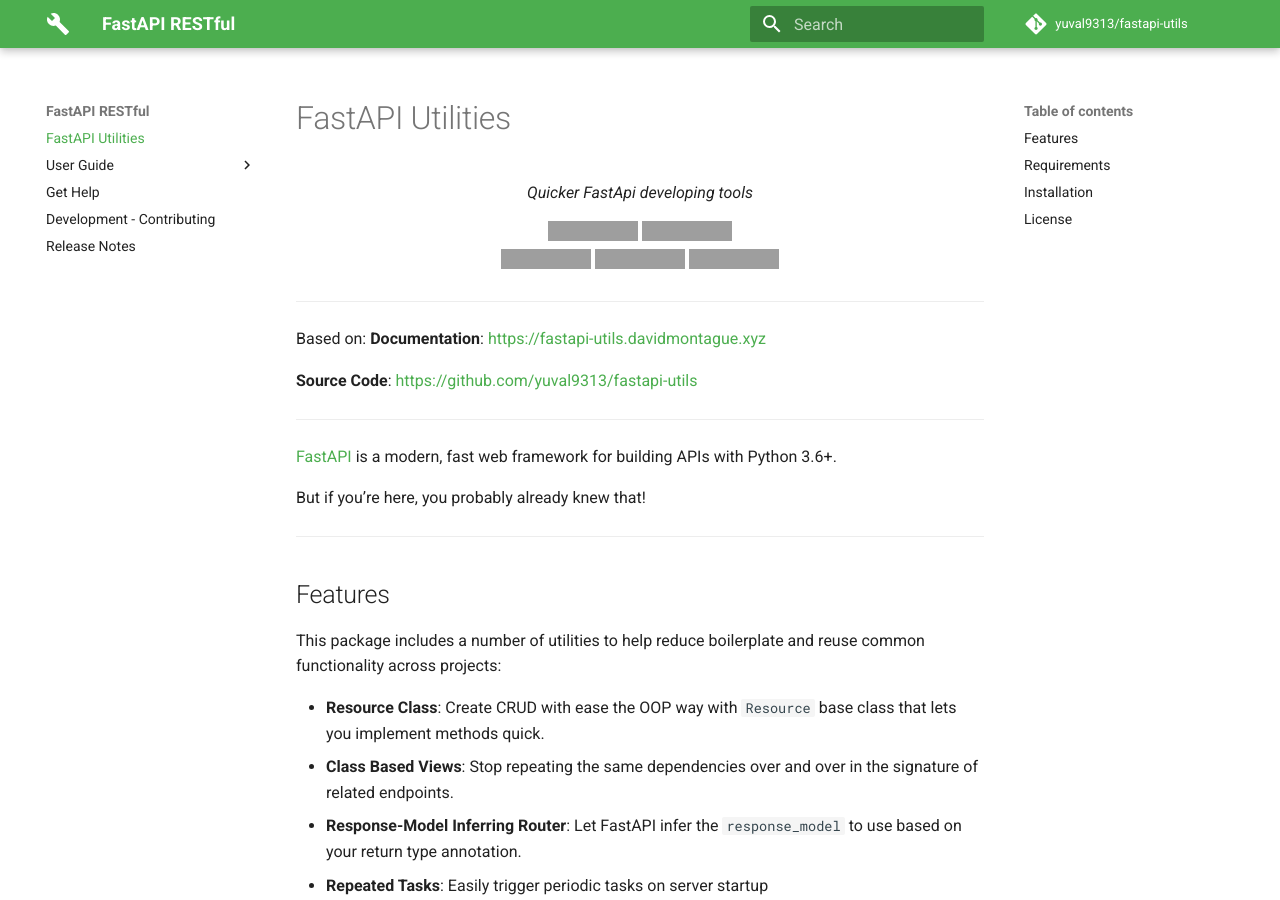
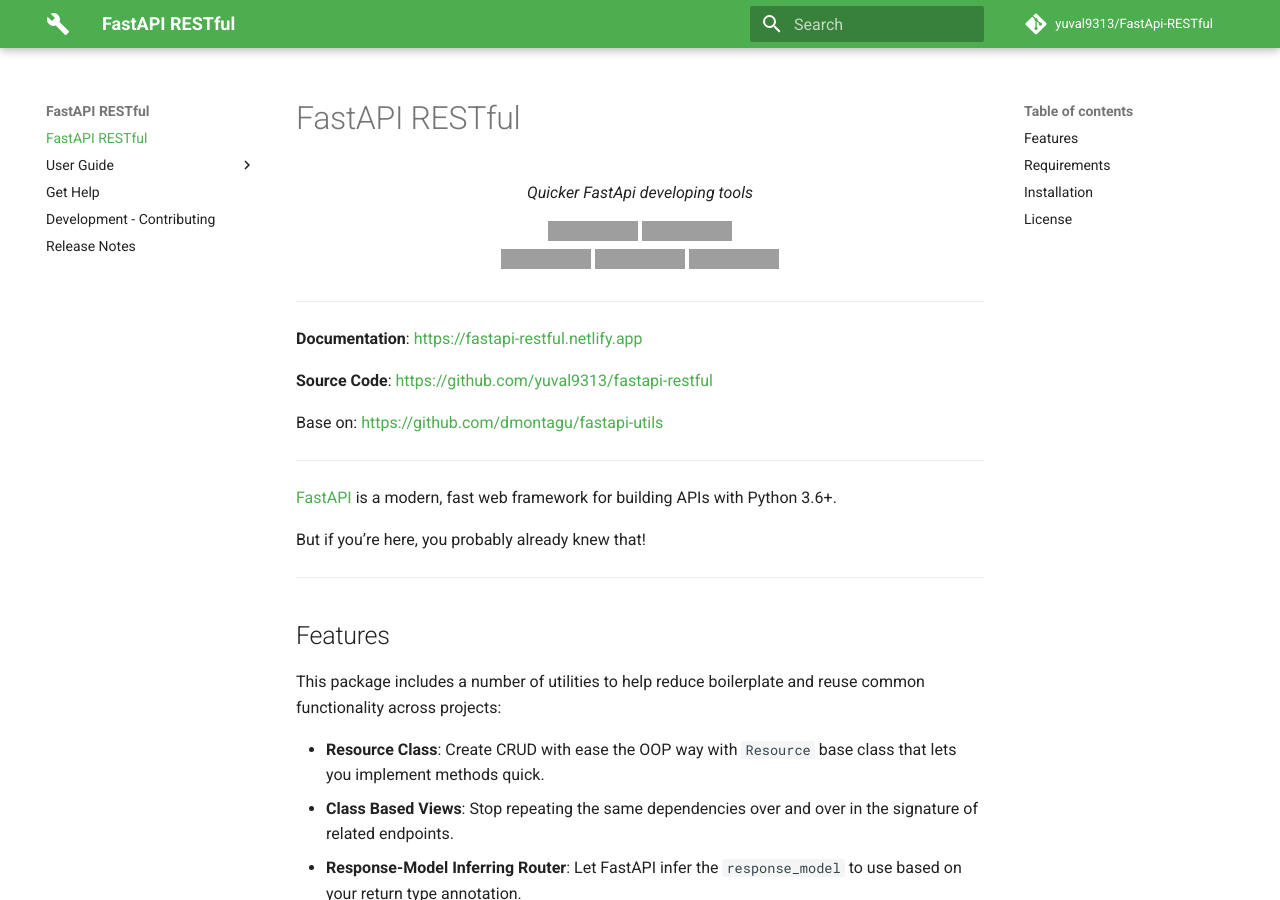
Before and after one commit to dmontagu/fastapi-utils, an MkDocs documentation site: the page built from docs/index.md, in a window 1280 px wide and 900 px high, cut to the strip 0-900 px from the top of the window. Built offline with MkDocs 1.6.1 and Material for MkDocs 9.7.7, drawn with Linux system fonts in a browser that asks for light colours; comment, search, counter and statistics services are not loaded; grey boxes are pictures that could not be loaded.

Commit message:
Update Docs

```diff
--- a/docs/index.md
+++ b/docs/index.md
@@ -2,26 +2,27 @@
     <em>Quicker FastApi developing tools</em>
 </p>
 <p align="center">
-<img src="https://img.shields.io/github/last-commit/yuval9313/fastapi-utils.svg">
-<a href="https://github.com/yuval9313/fastapi-utils" target="_blank">
-</a>
+<img src="https://img.shields.io/github/last-commit/yuval9313/fastapi-restful.svg">
 <a href="https://fastapi-restful.netlify.app">
     <img src="https://img.shields.io/netlify/28b2a077-65b1-4d6c-9dba-13aaf6059877" alt="Netlify status">
 </a>
 <br />
 <a href="https://pypi.org/project/FastApi-RESTful" target="_blank">
-    <img src="https://badge.fury.io/py/fastapi-RESTful.svg" alt="Package version">
+    <img src="https://badge.fury.io/py/fastapi-restful.svg" alt="Package version">
 </a>
-    <img src="https://img.shields.io/pypi/pyversions/FastApi-RESTful.svg">
-    <img src="https://img.shields.io/github/license/yuval9313/fastapi-utils.svg">
+<a href="https://github.com/yuval9313/fastapi-restful" target="_blank">
+    <img src="https://img.shields.io/pypi/pyversions/FastApi-RESTful.svg" alt="Python versions">
+    <img src="https://img.shields.io/github/license/yuval9313/fastapi-utils.svg" alt="License">
+</a>
 </p>
 
 ---
 
-Based on:
-**Documentation**: <a href="https://fastapi-restful.netlify.app" target="_blank">https://fastapi-utils.davidmontague.xyz</a>
+**Documentation**: <a href="https://fastapi-restful.netlify.app" target="_blank">https://fastapi-restful.netlify.app</a>
 
-**Source Code**: <a href="https://github.com/yuval9313/fastapi-utils" target="_blank">https://github.com/yuval9313/fastapi-utils</a>
+**Source Code**: <a href="https://github.com/yuval9313/fastapi-restful" target="_blank">https://github.com/yuval9313/fastapi-restful</a>
+
+Base on: <a href="https://github.com/dmontagu/fastapi-utils" target="_blank">https://github.com/dmontagu/fastapi-utils</a>
 
 ---
 
@@ -53,7 +54,7 @@
 * **CamelCase Conversions**: Convenience functions for converting strings from `snake_case` to `camelCase` or `PascalCase` and back
 * **GUID Type**: The provided GUID type makes it easy to use UUIDs as the primary keys for your database tables
 
-See the [docs](https://5f10b0e61c052e01e643583d--confident-brahmagupta-e76519.netlify.app/) for more details and examples.
+See the [docs](https://fastapi-restful.netlify.app/) for more details and examples.
 
 ## Requirements
 
--- a/mkdocs.yml
+++ b/mkdocs.yml
@@ -10,15 +10,15 @@
   logo: 'img/icon-white.svg'
   favicon: 'img/favicon.png'
 
-repo_name: yuval9313/fastapi-utils
-repo_url: https://github.com/yuval9313/fastapi-utils
+repo_name: yuval9313/FastApi-RESTful
+repo_url: https://github.com/yuval9313/fastapi-restful
 
 #google_analytics:
 #    - 'UA-133183413-1'
 #    - 'auto'
 
 nav:
-  - FastAPI Utilities: 'index.md'
+  - FastAPI RESTful: 'index.md'
   - User Guide:
       - Class Resource: 'user-guide/class-resource.md'
       - Class Based Views: 'user-guide/class-based-views.md'
@@ -53,7 +53,7 @@
 extra:
   social:
     - type: 'github'
-      link: 'https://github.com/yuval9313/fastapi-utils'
+      link: 'https://github.com/yuval9313/fastapi-restful'
 
 extra_css:
   - 'css/custom.css'
```
Also changed, not shown: README.md (+11 -10 lines), docs/release-notes.md (+9 -0 lines).
